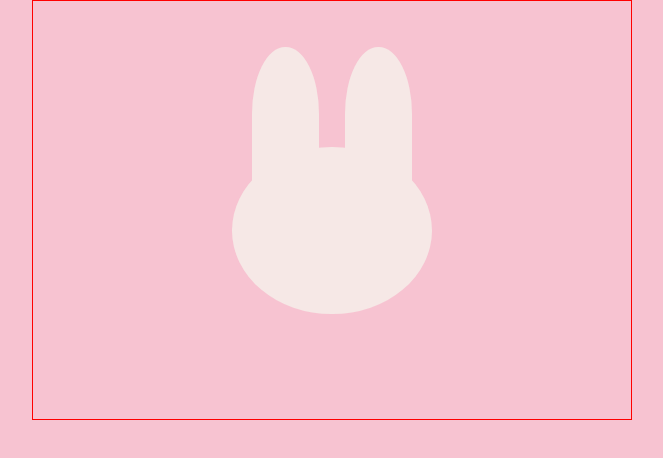
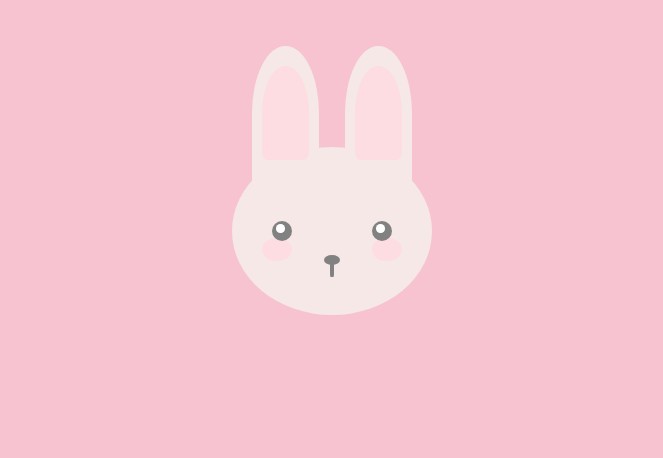
Before and after one commit to Zoeyhyt/Bunny, a plain HTML site: page index.html in a window 1280 px wide. Shown: the whole page, without its empty margins (308-971 px from the left). Drawn offline with Linux system fonts and the light colour scheme.

Commit message:
画了小兔子的大概轮廓

```diff
--- a/main.css
+++ b/main.css
@@ -5,7 +5,6 @@ body{
 .box{
     height: 420px;
     width: 600px;
-    border: 1px solid red;
     margin: 0 auto;
     position: relative;
 }
@@ -36,3 +35,76 @@ body{
     background: #F6E8E6;
     border-radius: 50% 50% 0 0;
 }
+.inner-ear{
+    position: absolute;
+    width: 70%;
+    height: 70%;
+    left: 15%;
+    bottom: 15%;
+    background: #FDDDE2;
+    border-radius: 50% 50% 10% 10%;
+}
+.eye-left{
+    position: absolute;
+    width: 20px;
+    height: 20px;
+    top: calc(50% - 10px);
+    left: calc(25% - 10px);
+    background: #818181;
+    border-radius: 50%;
+    z-index: 1;
+}
+.eye-right{
+    position: absolute;
+    width: 20px;
+    height: 20px;
+    top: calc(50% - 10px);
+    right: calc(25% - 10px);
+    background: #818181;
+    border-radius: 50%;
+    z-index: 1;
+}
+.pupil{
+    position: absolute;
+    width: 43%;
+    height: 43%;
+    left: 20%;
+    top: 15%;
+    background: #FFFFFF;
+    border-radius: 50%;
+}
+.nose{
+    position: absolute;
+    width: 16px;
+    height: 10px;
+    border-radius: 50%;
+    left: calc(50% - 8px);
+    bottom: calc(33% - 5px);
+    background: #818181;
+}
+.line{
+    position: absolute;
+    height: 200%;
+    border-left: 4px solid #818181;
+    top: 20%;
+    left: calc(50% - 2px);
+    border-radius: 20%;
+}
+.blush-left{
+    position: absolute;
+    width: 15%;
+    height: 14%;
+    border-radius: 50%;
+    background: #FDDDE2;
+    top: 54%;
+    left: 15%;
+}
+.blush-right{
+    position: absolute;
+    width: 15%;
+    height: 14%;
+    border-radius: 50%;
+    background: #FDDDE2;
+    top: 54%;
+    right: 15%;
+}
```
